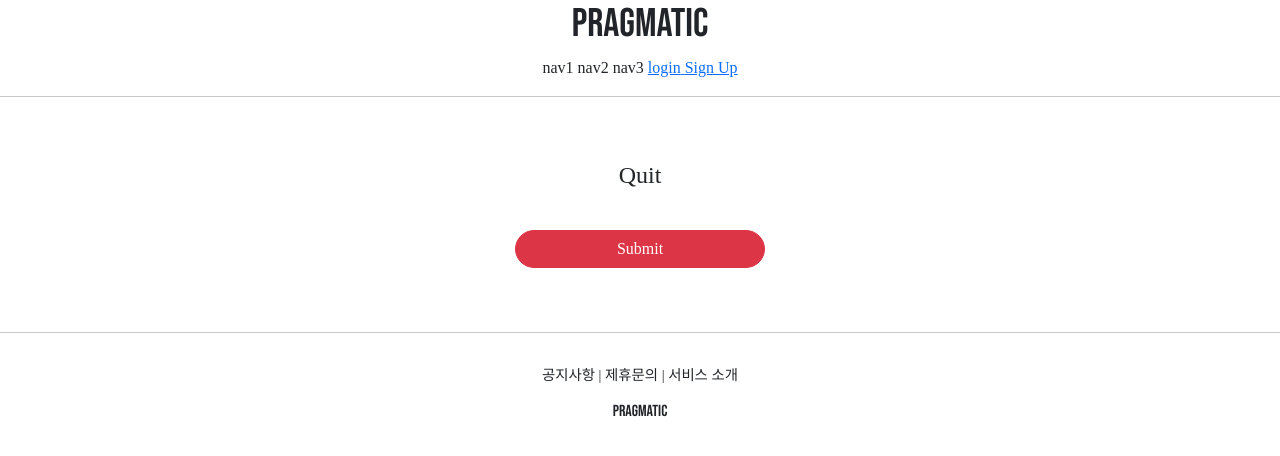
After one commit to ElephantAnthony/2023_mentoPargmetic, a Django app: page /accounts/delete/1 in a window 1280 px wide. The commit adds this page. Shown: the top 456 px of the page. Run offline with Django 4.2, Linux system fonts and the light colour scheme; data comes from the database, SQL or seed files in the repository; both versions use the stored data as it was after the commit; some libraries are stand-ins or nearby versions; some web fonts are replaced.

Commit message:
django course 26 commit

```diff
--- /dev/null
+++ b/accountapp/templates/accountapp/delete.html
@@ -0,0 +1,16 @@
+{% extends 'base.html' %}
+{% load bootstrap4 %}
+
+{% block content %}
+
+    <div style="text-align: center; max-width: 500px; margin: 4rem auto">
+        <div>
+            <h4 class="mb-4">Quit</h4>
+        </div>
+        <form action="{% url 'accountapp:delete' pk=target_user.pk %}" method="post">
+            {% csrf_token %}
+            <input type="submit" class="btn btn-danger rounded-pill col-6 mt-3">
+        </form>
+    </div>
+
+{% endblock %}
--- a/accountapp/templates/accountapp/detail.html
+++ b/accountapp/templates/accountapp/detail.html
@@ -18,6 +18,11 @@
                   Change Info
                 </p>
             </a>
+            <a href="{% url 'accountapp:delete' pk=user.pk %}">
+                <p>
+                  Quit
+                </p>
+            </a>
             {% endif %}
         </div>
     </div>
--- a/accountapp/templates/accountapp/update.html
+++ b/accountapp/templates/accountapp/update.html
@@ -7,7 +7,7 @@
     <div class="mb-4">
       <h4>Change Info</h4>
     </div>
-    <form action="{% url 'accountapp:update' pk=user.pk %}" method="post">
+    <form action="{% url 'accountapp:update' pk=target_user.pk %}" method="post">
       {% csrf_token %}
       {% bootstrap_form form %}
       <input type="submit" class="btn btn-dark rounded-pill col-6 mt-3">
--- a/accountapp/urls.py
+++ b/accountapp/urls.py
@@ -2,7 +2,7 @@ from django.contrib import admin
 from django.contrib.auth.views import LogoutView, LoginView
 from django.urls import path, include
 
-from accountapp.views import hello_world, AccountCreateView, AccountDetailView, AccountUpdateView
+from accountapp.views import hello_world, AccountCreateView, AccountDetailView, AccountUpdateView, AccountDeleteView
 
 app_name = "accountapp"
 
@@ -15,4 +15,5 @@ urlpatterns = [
     path('create/', AccountCreateView.as_view(), name='create'),
     path('detail/<int:pk>', AccountDetailView.as_view(), name='detail'),
     path('update/<int:pk>', AccountUpdateView.as_view(), name='update'),
+    path('delete/<int:pk>', AccountDeleteView.as_view(), name='delete'),
 ]
--- a/accountapp/views.py
+++ b/accountapp/views.py
@@ -1,14 +1,14 @@
 from django.contrib.auth.forms import UserCreationForm
 from django.contrib.auth.models import User
-from django.http import HttpResponse, HttpResponseRedirect
+from django.http import HttpResponseRedirect
 from django.shortcuts import render
 
 # Create your views here.
 from django.urls import reverse, reverse_lazy
-from django.views.generic import CreateView, DetailView, UpdateView
+from django.views.generic import CreateView, DetailView, UpdateView, DeleteView
 
 from accountapp.models import HelloWorld
-from accountapp.templates.accountapp.forms import AccountUpdateForm
+from accountapp.forms import AccountUpdateForm
 
 
 def hello_world(request):
@@ -45,5 +45,11 @@ class AccountUpdateView(UpdateView):
     model = User
     context_object_name = 'target_user'
     form_class = AccountUpdateForm
-    success_url = reverse_lazy('accountapp/hello_world.html')
+    success_url = reverse_lazy('accountapp:hello_world')
     template_name = 'accountapp/update.html'
+
+class AccountDeleteView(DeleteView):
+    model = User
+    context_object_name = 'target_user'
+    success_url = reverse_lazy('accountapp:login')
+    template_name = 'accountapp/delete.html'
--- a/mentoPragmatic/urls.py
+++ b/mentoPragmatic/urls.py
@@ -18,6 +18,6 @@ from django.urls import path, include
 
 urlpatterns = [
     path('admin/', admin.site.urls),
-    path('account/', include('accountapp.urls')),
+    path('accounts/', include('accountapp.urls')),
 
 ]
--- a/templates/header.html
+++ b/templates/header.html
@@ -11,6 +11,9 @@
             <a href="{% url 'accountapp:login' %}?next={{ request.path }}">
                 <span>login</span>
             </a>
+            <a href="{% url 'accountapp:create' %}">
+                <span>Sign Up</span>
+            </a>
             {% else %}
             <a href="{% url 'accountapp:detail' pk=user.pk %}">
                 <span>MyPage</span>
```
Also changed, not shown: accountapp/forms.py (renamed from accountapp/templates/accountapp/forms.py), db.sqlite3.
